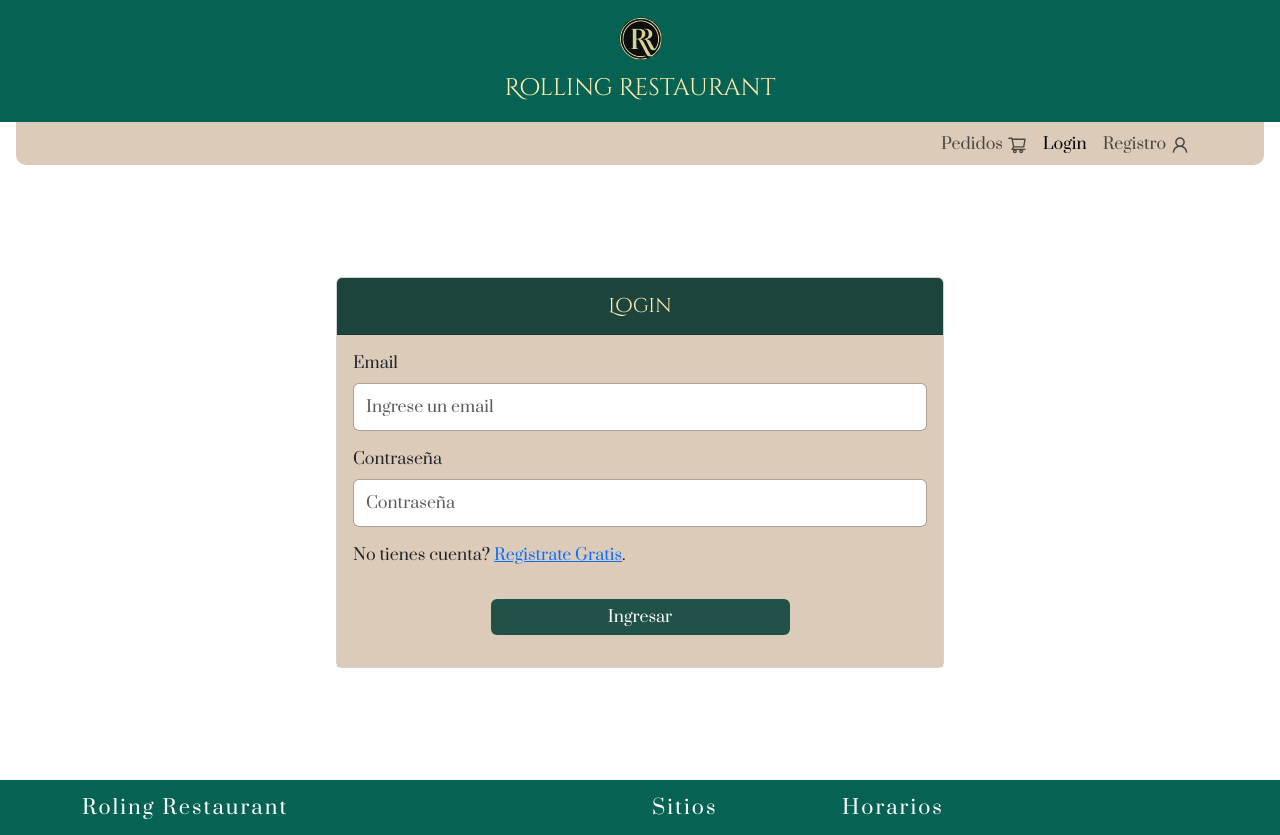
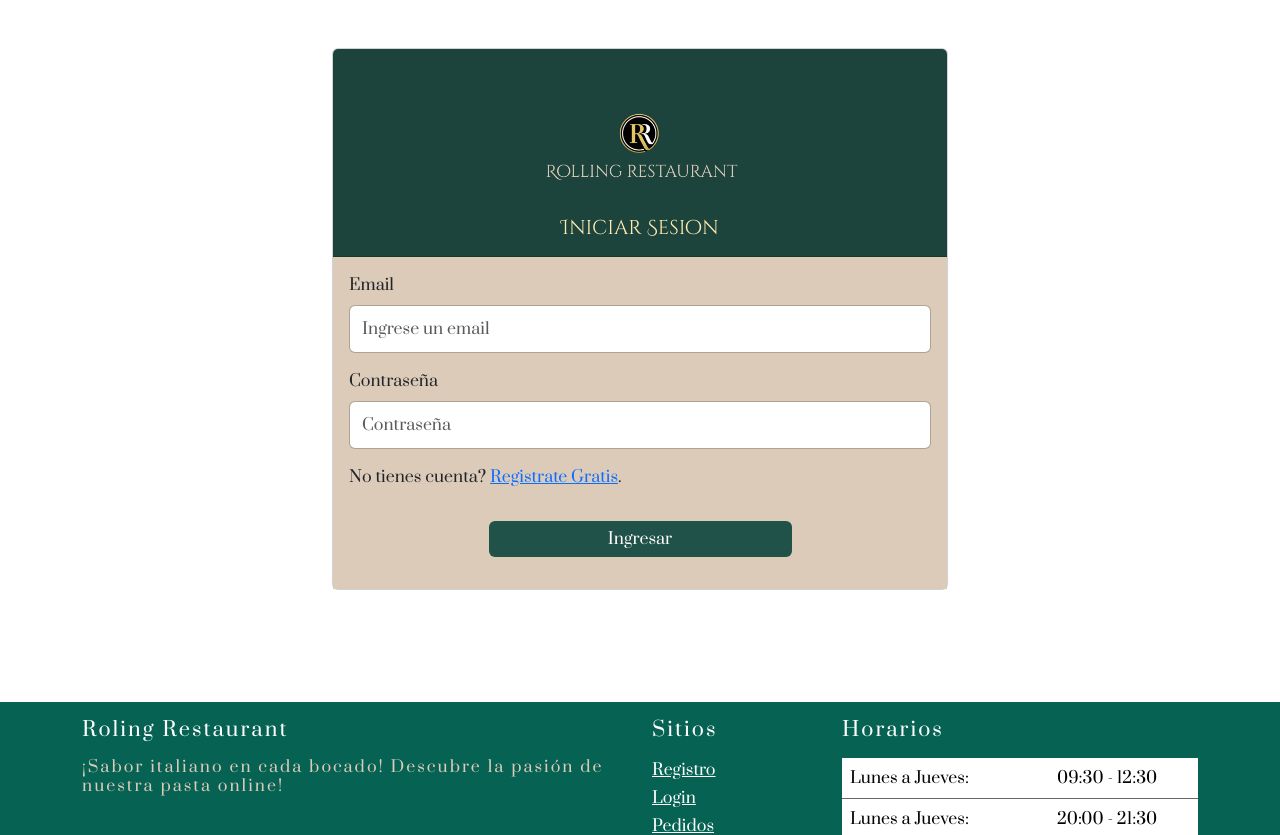
Before and after one commit to rafaortega191/rollingRestaurant-frontend, a React (Vite) app: page /login in a window 1280 px wide. Shown: the top 835 px of the page. Built offline with nearby package versions, Linux system fonts and the light colour scheme; no server answers.

Commit message:
logo
se corrigio el logo en la pagina de inicio de sesion y se elimino el navbar

```diff
--- a/src/components/autenticacion/Login.jsx
+++ b/src/components/autenticacion/Login.jsx
@@ -4,8 +4,8 @@ import { useForm } from "react-hook-form";
 import Swal from "sweetalert2";
 import "./Login.css";
 import { Link, useNavigate } from "react-router-dom";
-import CustomNav from "../common/CustomNav.jsx";
 import Footer from "../common/Footer.jsx";
+import logo from "../../assets/logo_navbar.png";
 
 const Login = ({ usuarioLogeado, setUsuarioLogeado }) => {
   const {
@@ -42,14 +42,13 @@ const Login = ({ usuarioLogeado, setUsuarioLogeado }) => {
 
   return (
     <>
-      <CustomNav
-        usuarioLogeado={usuarioLogeado}
-        setUsuarioLogeado={setUsuarioLogeado}
-      ></CustomNav>
-      <Container className="mainSection d-block align-items-center justify-content-center p-3 my-5">
+      <Container className="mainSection d-block align-items-center justify-content-center pb-3 my-3">
         <Card className="my-5">
-          <Card.Header className="text-center titulo py-3" as="h3">
-            Login
+          <Card.Header className="text-center titulo" as="h3">
+          <a href="/">
+              <Card.Img variant="top" src={logo} className="w-50" />
+            </a>
+            <Card.Title className="titulo">Iniciar Sesion</Card.Title>
           </Card.Header>
           <Card.Body className="texto_general">
             <Form onSubmit={handleSubmit(onSubmit)}>
```
